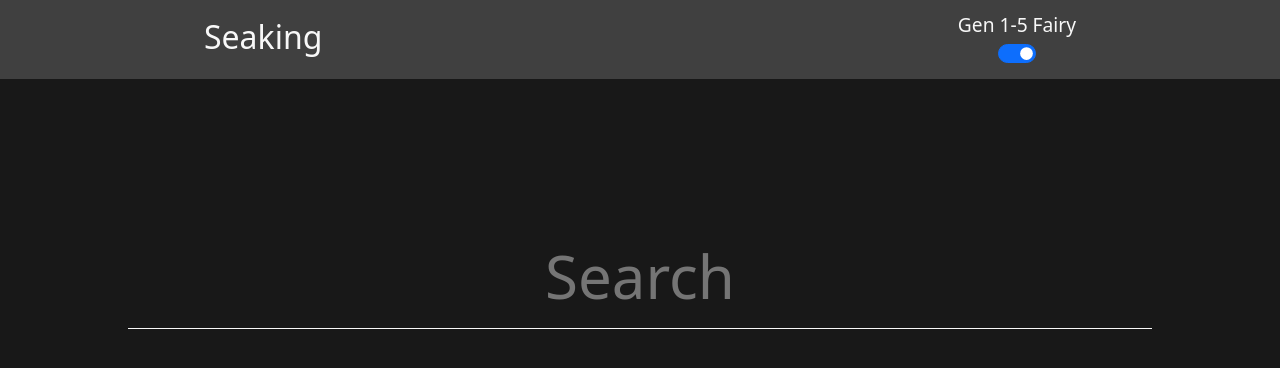
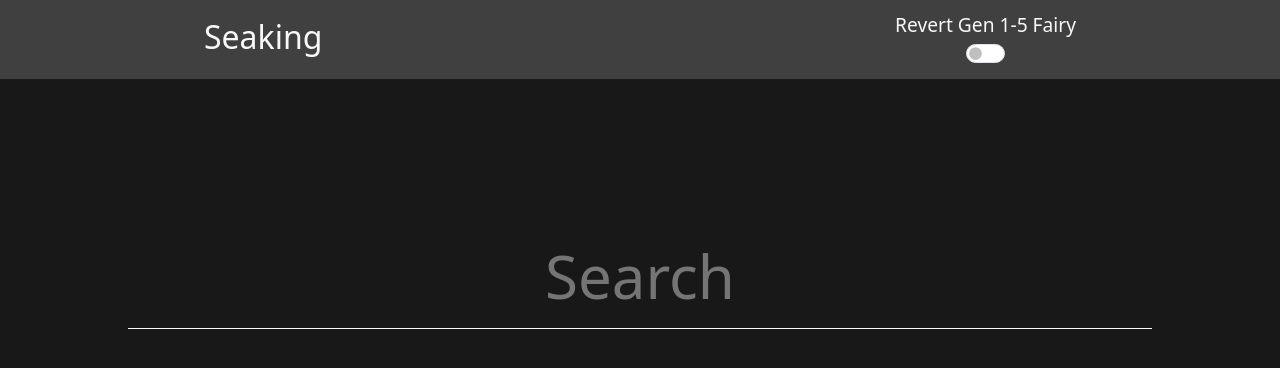
Before and after one commit to Reown/seaking, a React (Vite) app: page / in a window 1280 px wide. Shown: the top 368 px of the page. Built offline with nearby package versions, Linux system fonts and the light colour scheme.

Commit message:
switch default false/comments

```diff
--- a/src/App.tsx
+++ b/src/App.tsx
@@ -25,7 +25,7 @@ interface abilityDescType {
 function App() {
   const [query, setQuery] = useState<string>("");
   const [found, setFound] = useState<pokedexType[]>([]);
-  const [fairy, setFairy] = useState<boolean>(true);
+  const [fairy, setFairy] = useState<boolean>(false);
   const [hoverAbility, setHoverAbility] = useState<string | null>(null);
   const [hoverPokemon, setHoverPokemon] = useState<string | null>(null);
   const abilityDesc = abilityDescJson as abilityDescType;
@@ -45,7 +45,7 @@ function App() {
       );
 
       //check if fairy is toggled, replace from pokedex_nofairy
-      if (!fairy) {
+      if (fairy) {
         const checknf = checkf.map((item) => {
           const match = pokedexnf.find((item2) => item.id === item2.id);
 
@@ -89,7 +89,7 @@ function App() {
   };
 
   const getDesc = (ability: string, isHA: boolean) => {
-    //set prefix for HA / return not found
+    //specify HA in description / return not found
     return abilityDesc[ability]
       ? isHA
         ? `Hidden Ability: ${abilityDesc[ability]}`
@@ -139,12 +139,11 @@ function App() {
           </a>
           <ul className="navbar-nav ms-auto">
             <li className="nav-item">
-              Gen 1-5 Fairy
+              Revert Gen 1-5 Fairy
               <div className="form-switch">
                 <input
                   className="form-check-input"
                   type="checkbox"
-                  defaultChecked
                   onChange={() => setFairy(!fairy)}
                 />
               </div>
@@ -170,7 +169,7 @@ function App() {
           <div className="col name">{found.name}</div>
           <div className="col">
             {found.ability.map((ability, index, array) => {
-              //check if is hidden ability
+              //check if is hidden ability, > 1 & last
               const isHA = index > 0 && index === array.length - 1;
 
               return (
```
